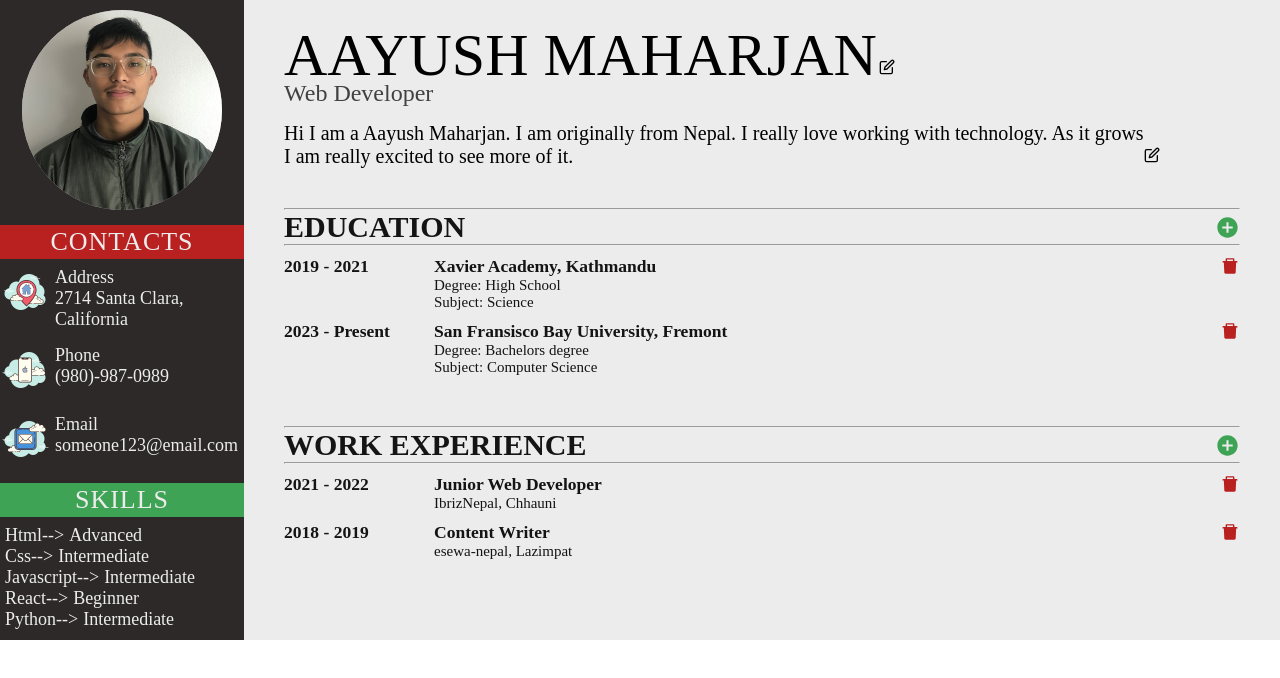
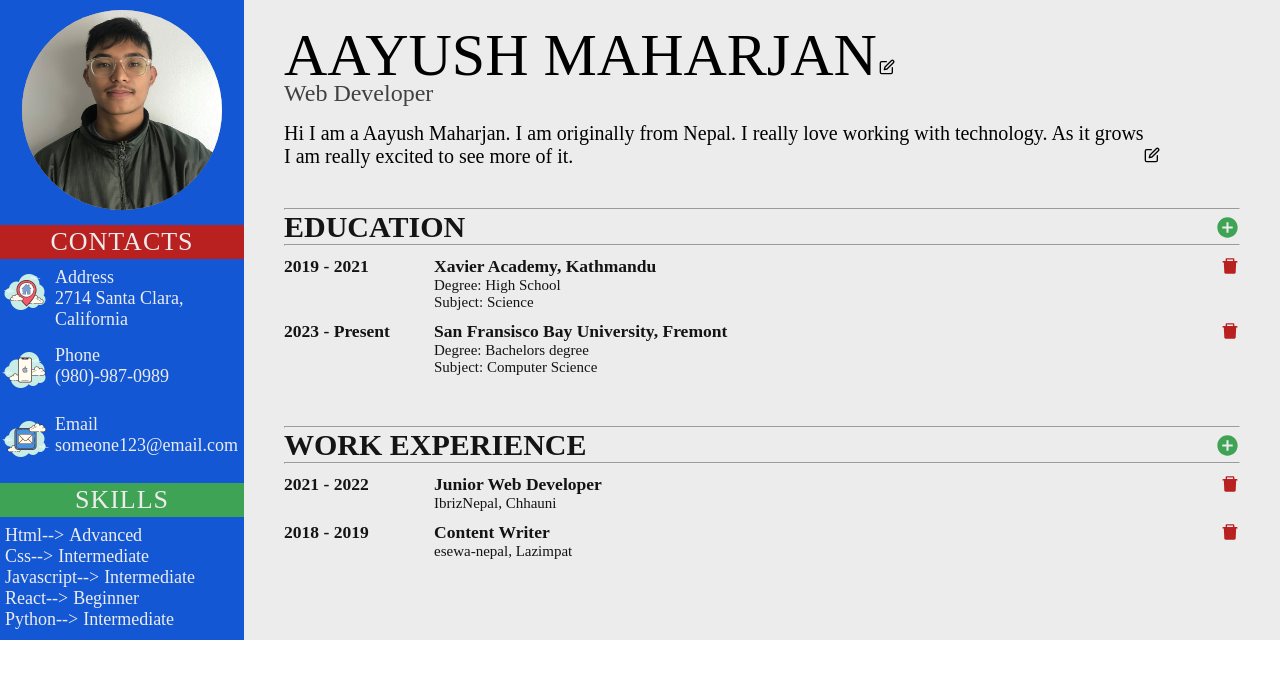
Before and after one commit to Aayush99910/Cv-Generator, a React (Vite) app: page / in a window 1280 px wide. Shown: the top 678 px of the page. Built offline with nearby package versions, Linux system fonts and the light colour scheme.

Commit message:
changing background color

```diff
--- a/src/components/LeftSide/Leftside.css
+++ b/src/components/LeftSide/Leftside.css
@@ -1,6 +1,6 @@
 .left-container {
     width: var(--large-device-left-container-width);
-    background-color: rgb(46, 41, 41);
+    background-color: rgb(19, 87, 212);
     color: rgb(214, 212, 212);
 }
 
```
